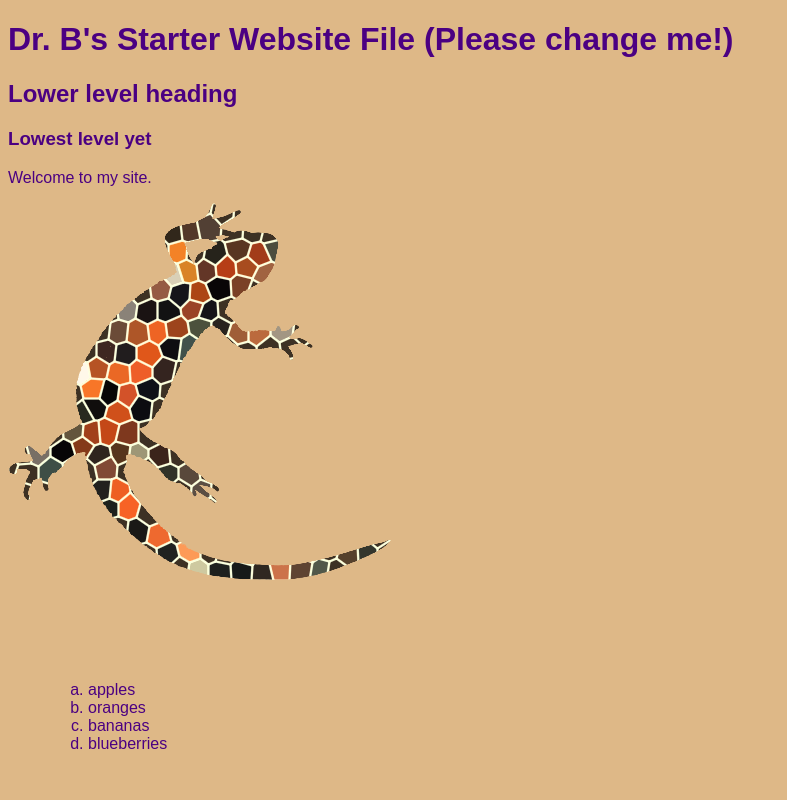
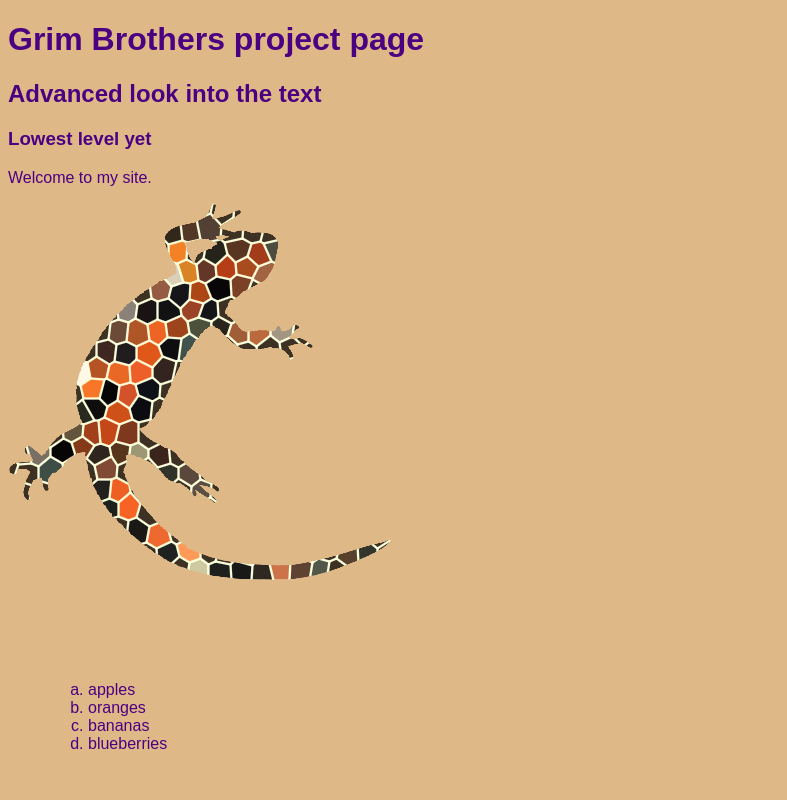
Before and after one commit to STF5123/Grimm_project, a plain HTML site: page docs/index.html in a window 1280 px wide. Shown: the top 800 px of the page, without its empty margins (0-787 px from the left). Drawn offline with Linux system fonts and the light colour scheme.

Commit message:
book cover

```diff
--- a/docs/index.html
+++ b/docs/index.html
@@ -1,7 +1,7 @@
 <!DOCTYPE html>
 <html xmlns="http://www.w3.org/1999/xhtml" lang="en">
     <head>
-        <title>My NewtFire Homepage</title>
+        <title>Grim Brothers project</title>
         <meta charset="UTF-8" />
         <meta name="author" content="My Name" />
         <meta name="viewport" content="width=device-width, initial-scale=1.0" />
@@ -10,8 +10,8 @@
     </head>
     <!--This page is published at https://newtfire.github.io/textEncoding-Hub/copy-and-rename-to-docs/ -->
     <body>
-        <h1>Dr. B's Starter Website File (Please change me!)</h1>
-        <h2>Lower level heading</h2>
+        <h1>Grim Brothers project page</h1>
+        <h2>Advanced look into the text</h2>
         <h3>Lowest level yet</h3>
         <p>Welcome to my site.</p>
         <img src="images/newt-mosaic4.png" alt="image of Dr. B's firebelly newt"/>
```
Also changed, not shown: docs/images/book_cover.jpg (added).
